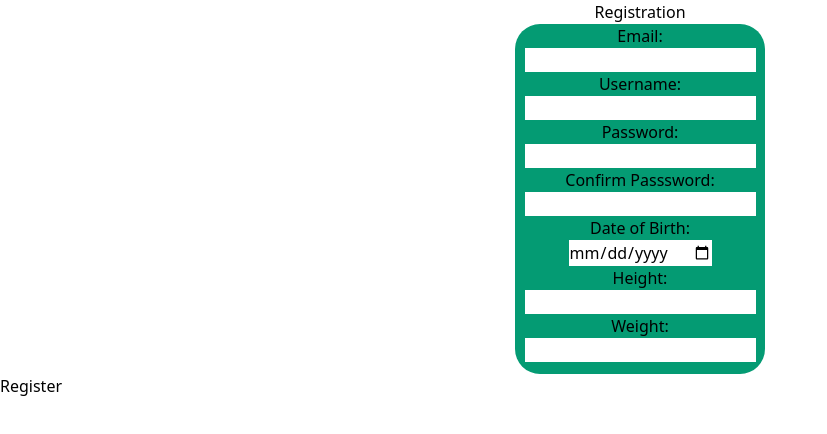
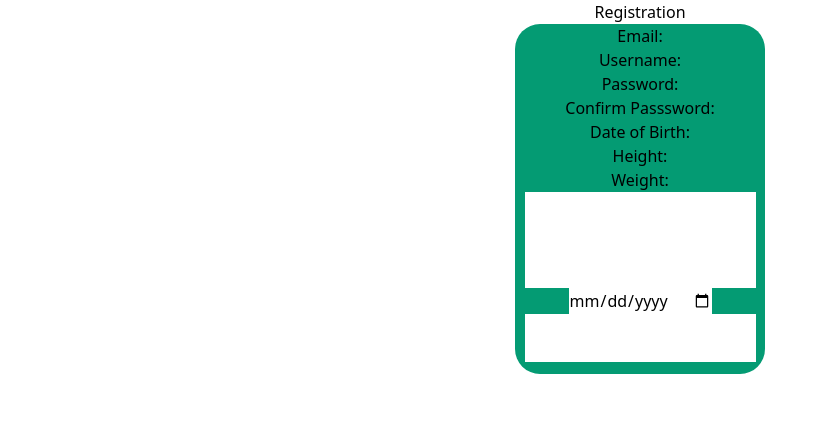
Before and after one commit to Patrick42702/2024-Hopperhacks-fitness-project, a React app in the folder client/: page /register in a window 1280 px wide. Shown: the top 434 px of the page, without its empty margins (0-827 px from the left). Built offline with nearby package versions, Linux system fonts and the light colour scheme; the HTML template or start-up script is replaced by a standard one.

Commit message:
organized div

```diff
--- a/client/src/components/register.jsx
+++ b/client/src/components/register.jsx
@@ -6,60 +6,55 @@ export function Register(){
       <form target='_self' onSubmit={(e) => submitRegister(e)} action="submit">
         <div className="title">Registration</div>
         <div className="registration-box">
-          <div className="fields">
+          <div className="headers">
             <div id="email">
               <label id="email-header" className="text-cyan-200">Email:</label>
               <br />
-              <input type="email" id="email" name="email" />
-              <br />
             </div>
-
             <div id="username">
               <label id="username-header">Username:</label>
               <br />
-              <input type="text" id="username" name="username" />
-              <br />
             </div>
-
             <div id="password">
               <label id="password-header">Password:</label>
               <br />
-              <input type="password" id="password" name="password" />
-              <br />
             </div>
-
             <div id="cpassword">
               <label id="cpassword-header">Confirm Passsword:</label>
               <br />
-              <input type="password" id="cpassword" name="cpassword" />
-              <br />
             </div>
-
             <div id="dob">
               <label for="dob-header">Date of Birth:</label>
               <br />
-              <input type="date" id="dob-header" name="dob" />
-              <br />
             </div>
-
             <div id="height">
               <label htmlFor="height-header">Height:</label>
               <br />
-              <input type="number" id="height-header" name="height" />
-              <br />
             </div>
-
             <div id="weight">
               <label htmlFor="weight-header">Weight:</label>
               <br />
-              <input type="number" id="weight-header" name="weight" />
-              <br />
             </div>
-
+          </div>
+          <div className="inputs">
+            <input type="email" id="email" name="email" />
+            <br />
+            <input type="text" id="username" name="username" />
+            <br />
+            <input type="password" id="password" name="password" />
+            <br />
+            <input type="password" id="cpassword" name="cpassword" />
+            <br />
+            <input type="date" id="dob-header" name="dob" />
+            <br />
+            <input type="number" id="height-header" name="height" />
+            <br />
+            <input type="number" id="weight-header" name="weight" />
+            <br />
           </div>
         </div>
 
-        <input id="submit" type="submit" value="Register"/>
+
 
       </form>
     </>
--- a/client/src/index.css
+++ b/client/src/index.css
@@ -26,6 +26,10 @@ body {
   text-align: center;
 }
 
+.submit {
+    text-align: center;
+}
+
 .title {
   text-align: center;
 }
```
